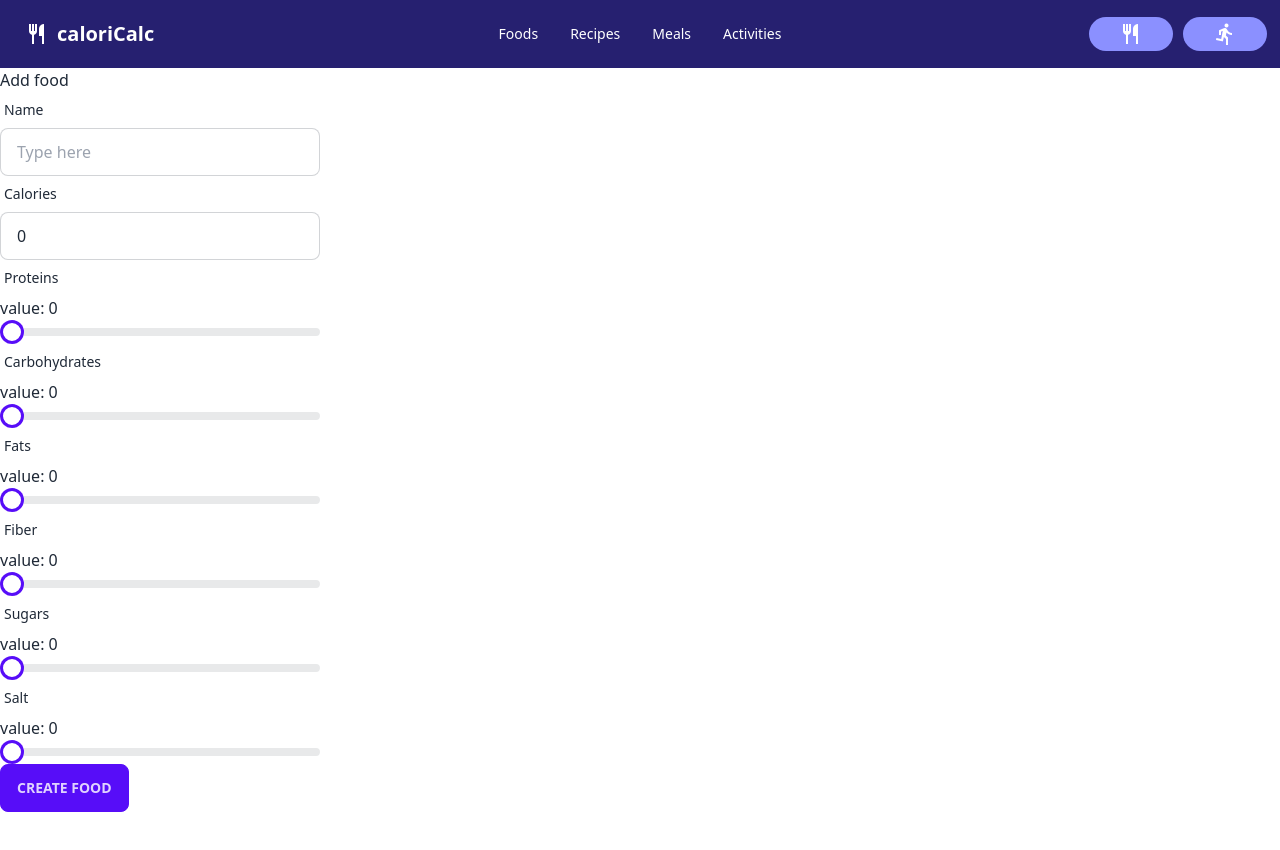
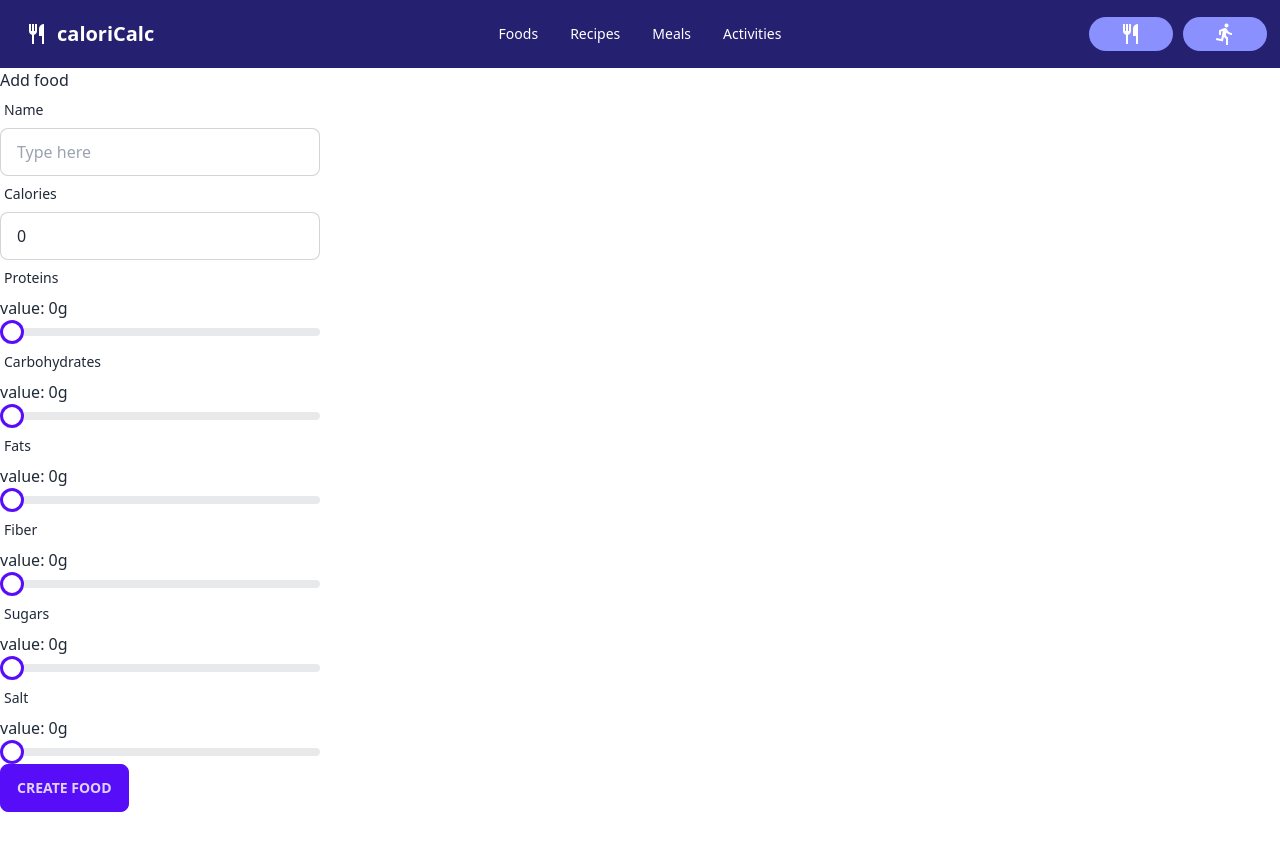
Before and after one commit to mstrlc/itu-project, a SvelteKit app in the folder caloricalc/: page /foods/add in a window 1280 px wide. Shown: the top 850 px of the page. Built offline with nearby package versions, Linux system fonts and the light colour scheme.

Commit message:
fixed visual stuffs

```diff
--- a/caloricalc/src/routes/foods/[id]/edit/+page.svelte
+++ b/caloricalc/src/routes/foods/[id]/edit/+page.svelte
@@ -30,32 +30,32 @@
         <div class="label">
             <span class="label-text">Proteins</span>
         </div>
-        value:{food.proteins}
+        value:{food.proteins}g
         <input type="range" min="0" max="100" bind:value={food.proteins} step="0.1" class="range range-primary" />
         <div class="label">
             <span class="label-text">Carbohydrates</span>
         </div>
-        value:{food.carbohydrates}
+        value:{food.carbohydrates}g
         <input type="range" min="0" max="100" bind:value={food.carbohydrates} step="0.1" class="range range-primary" />
         <div class="label">
             <span class="label-text">Fats</span>
         </div>
-        value:{food.fats}
+        value:{food.fats}g
         <input type="range" min="0" max="100" bind:value={food.fats} step="0.1" class="range range-primary" />
         <div class="label">
             <span class="label-text">Fiber</span>
         </div>
-        value:{food.fiber}
+        value:{food.fiber}g
         <input type="range" min="0" max="100" bind:value={food.fiber} step="0.1" class="range range-primary" />
         <div class="label">
             <span class="label-text">Sugars</span>
         </div>
-        value:{food.sugars}
+        value:{food.sugars}g
         <input type="range" min="0" max="100" bind:value={food.sugars} step="0.1" class="range range-primary" />
         <div class="label">
             <span class="label-text">Salt</span>
         </div>
-        value:{food.salt}
+        value:{food.salt}g
         <input type="range" min="0" max="100" bind:value={food.salt} step="0.1" class="range range-primary" />
     </label>
     <button class="btn btn-primary" on:click={handleEditFood}>Edit food</button>
--- a/caloricalc/src/routes/foods/add/+page.svelte
+++ b/caloricalc/src/routes/foods/add/+page.svelte
@@ -31,32 +31,32 @@
         <div class="label">
             <span class="label-text">Proteins</span>
         </div>
-        value: {proteins}
+        value: {proteins}g
         <input type="range" min="0" max="100" bind:value={proteins} step="0.1" class="range range-primary" />
         <div class="label">
             <span class="label-text">Carbohydrates</span>
         </div>
-        value: {carbohydrates}
+        value: {carbohydrates}g
         <input type="range" min="0" max="100" bind:value={carbohydrates} step="0.1" class="range range-primary" />
         <div class="label">
             <span class="label-text">Fats</span>
         </div>
-        value: {fats}
+        value: {fats}g
         <input type="range" min="0" max="100" bind:value={fats} step="0.1" class="range range-primary" />
         <div class="label">
             <span class="label-text">Fiber</span>
         </div>
-        value: {fiber}
+        value: {fiber}g
         <input type="range" min="0" max="100" bind:value={fiber} step="0.1" class="range range-primary" />
         <div class="label">
             <span class="label-text">Sugars</span>
         </div>
-        value: {sugars}
+        value: {sugars}g
         <input type="range" min="0" max="100" bind:value={sugars} step="0.1" class="range range-primary" />
         <div class="label">
             <span class="label-text">Salt</span>
         </div>
-        value: {salt}
+        value: {salt}g
         <input type="range" min="0" max="100" bind:value={salt} step="0.1" class="range range-primary" />
     </label>
     <button class="btn btn-primary" on:click={handleCreateFood}>Create food</button>
```
